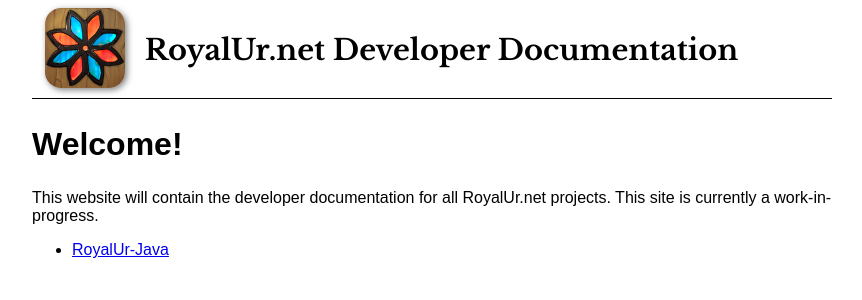
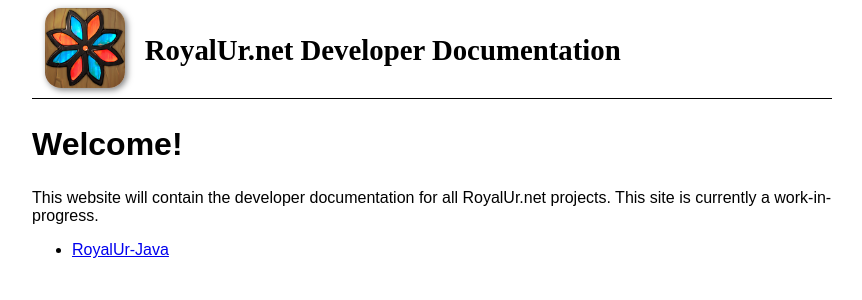
Before and after one commit to RoyalUr/royalur.github.io, a Jekyll site: the page built from DeveloperDocs/HOME.md, in a window 1280 px wide. Shown: the top 300 px of the page, without its empty margins (216-1078 px from the left). Built offline with Jekyll 4.4.1, drawn with Linux system fonts in a browser that asks for light colours; some web fonts are replaced; our own code applies the rules of GitHub Pages for plain Markdown files.

Commit message:
Update from https://github.com/RoyalUr/DeveloperDocs/commit/becf5cb22967beb5ec5294381d4f7893254ffeef

```diff
--- a/DeveloperDocs/css/default.css
+++ b/DeveloperDocs/css/default.css
@@ -1,12 +1,11 @@
 @font-face {
-    font-family: 'Libre Baskerville';
-    src: url('/assets/LibreBaskerville-Bold.woff2') format('woff2'),
-        url('/assets/LibreBaskerville-Bold.woff') format('woff');
-    font-weight: bold;
+    font-family: 'Bree Serif';
+    src: url('assets/BreeSerif-Regular.woff2') format('woff2'),
+        url('assets/BreeSerif-Regular.woff') format('woff');
+    font-weight: normal;
     font-style: normal;
     font-display: swap;
 }
-
 
 
 body {
@@ -34,7 +33,7 @@
 }
 
 header .header-title {
-    font-family: 'Libre Baskerville', serif;
+    font-family: 'Bree Serif', serif;
     font-weight: bold;
     font-style: normal;
     font-size: 1.8rem;
```
Also changed, not shown: DeveloperDocs/assets/BreeSerif-Regular.woff (added), DeveloperDocs/assets/BreeSerif-Regular.woff2 (added).
